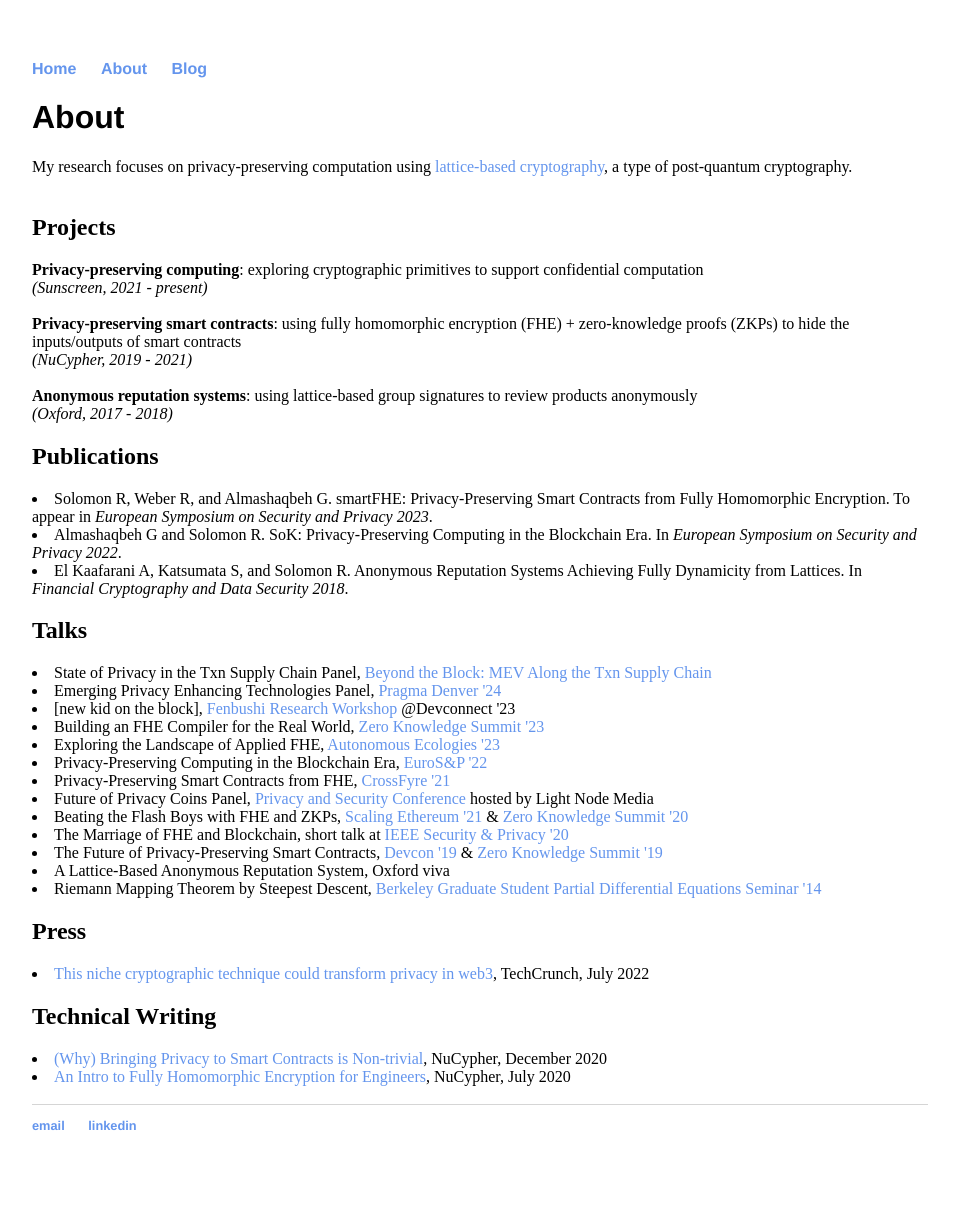
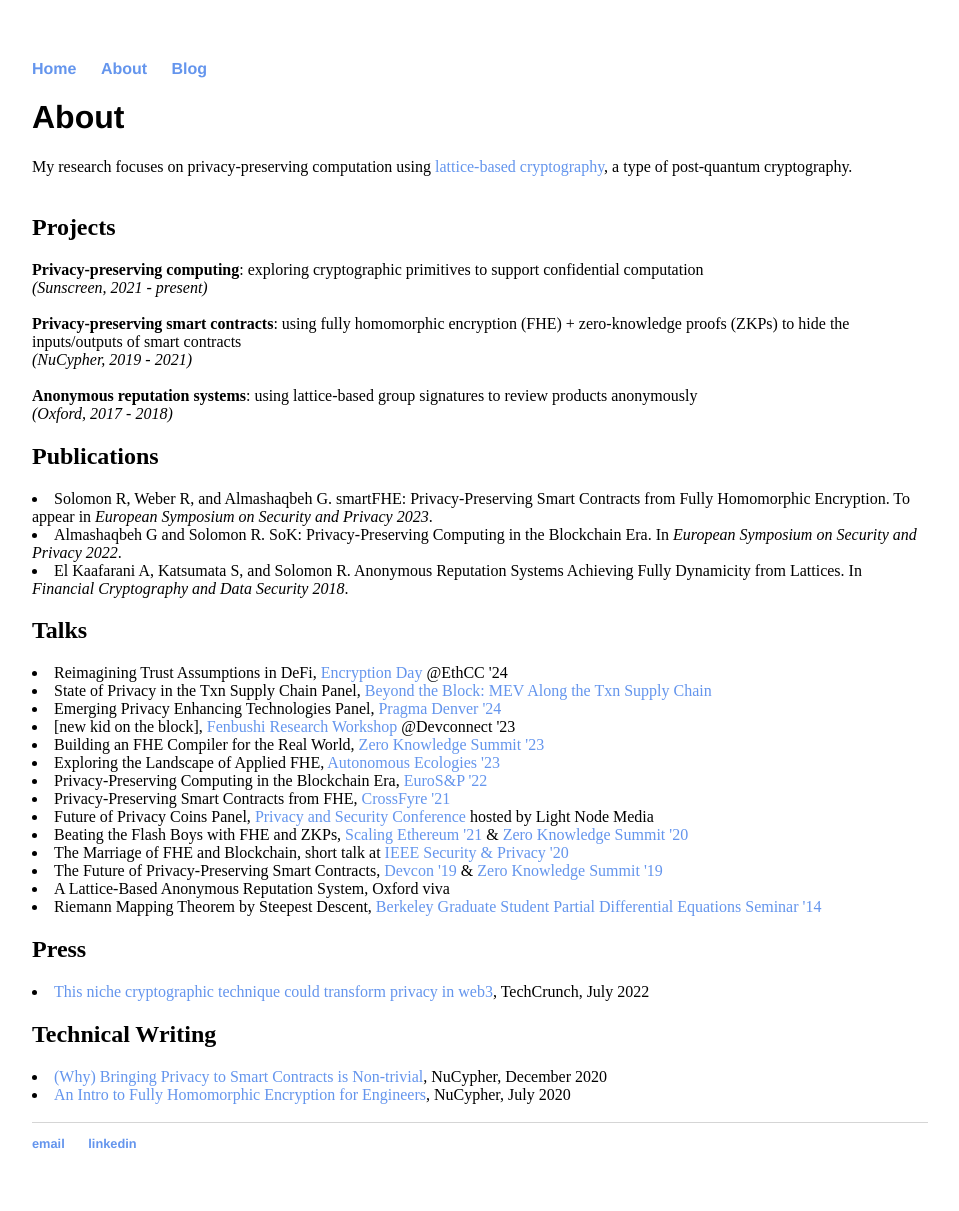
Before and after one commit to ravital/ravital.github.io, a Jekyll site: the page built from about/index.html, in a window 1280 px wide. Shown: the whole page, without its empty margins (160-1119 px from the left). Built offline with Jekyll 4.4.1, drawn with Linux system fonts in a browser that asks for light colours.

Commit message:
Update index.html

```diff
--- a/about/index.html
+++ b/about/index.html
@@ -22,6 +22,7 @@
 
 
 			<h2>Talks</h2>
+			<li>Reimagining Trust Assumptions in DeFi, <a href="https://v2.encryptionday.com/">Encryption Day</a> @EthCC '24</li>
 			<li>State of Privacy in the Txn Supply Chain Panel, <a href="https://lu.ma/MEV">Beyond the Block: MEV Along the Txn Supply Chain</a></li>
 			<li>Emerging Privacy Enhancing Technologies Panel, <a href="https://ethglobal.com/events/pragma-denver">Pragma Denver '24</a></li>
 			<li>[new kid on the block], <a href="https://lu.ma/fenbushiprivacy">Fenbushi Research Workshop</a> @Devconnect '23</li>
```
